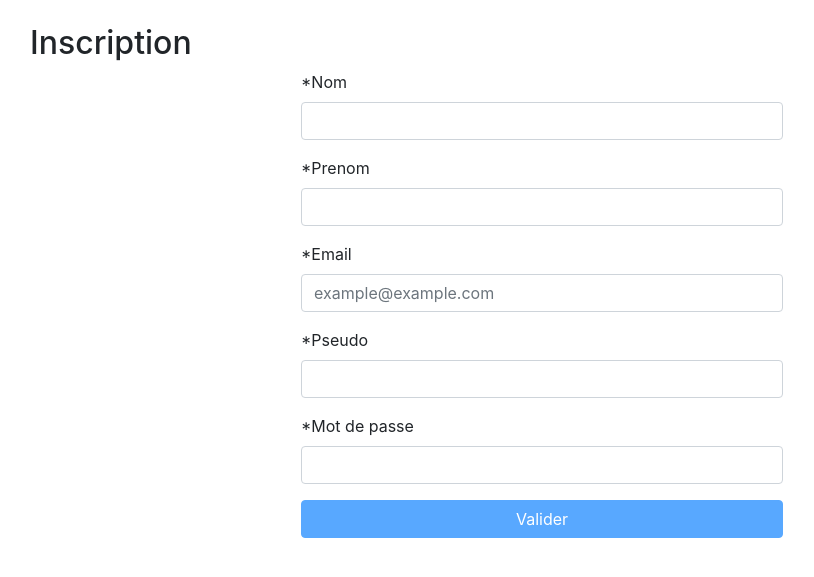
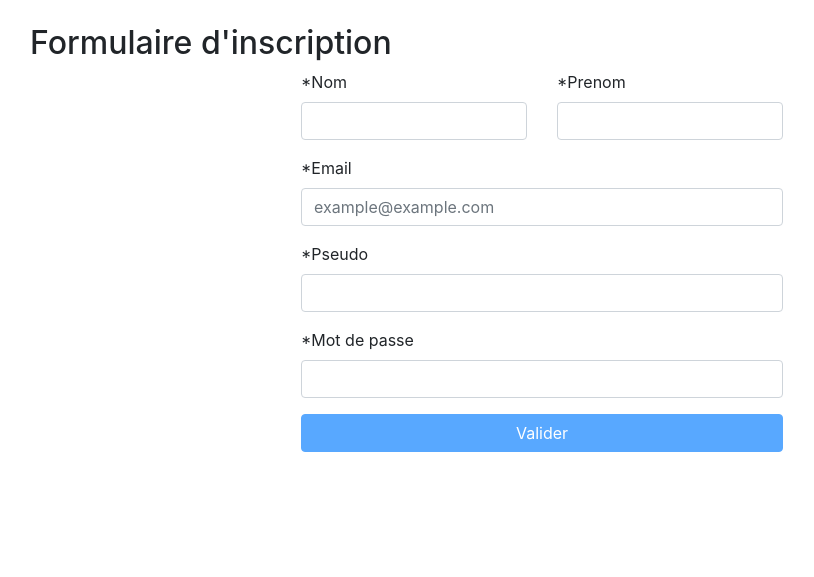
Before and after one commit to TheTota/Popotier, a PHP site: page /user/add in a window 1280 px wide. Shown: the part 56-633 px from the top of the page, without its empty margins (98-912 px from the left). Run offline with PHP 8.4, Linux system fonts and the light colour scheme.

Commit message:
feat: modified css

```diff
--- a/src/services/LoginService.php
+++ b/src/services/LoginService.php
@@ -27,6 +27,7 @@ class LoginService
 
             if(password_verify($password, $res['mot_de_passe'])){
                 $_SESSION['alias'] = $res['pseudo'];
+                $_SESSION['role'] = $res['role'];
                 return true;
             } else {
                 return false;
--- a/src/views/templates/layout/header.html.twig
+++ b/src/views/templates/layout/header.html.twig
@@ -14,8 +14,14 @@
         <form class="form-inline my-2 my-lg-0">
             <div class="user-actions">
                 {% if session.alias %}
-                    <a class="btn btn-light btn-sm" href="#">Profil</a>
-                    <a class="btn btn-outline-danger btn-sm" href="/logout">Deconnexion</a>
+                    {% if session.role == 'admin' %}
+                        <a class="btn btn-light btn-sm" href="#">Profil</a>
+                        <a class="btn btn-outline-danger btn-sm" href="/logout">Deconnexion</a>
+                    {% else %}
+                        <a class="btn btn-light btn-sm" href="#">Profil</a>
+                        <a class="btn btn-outline-danger btn-sm" href="/logout">Deconnexion</a>
+                    {% endif %}
+
                 {% else %}
                     <a class="btn btn-outline-primary" href="/user/add">Inscritpion</a>
                     <a class="btn btn-outline-primary" href="/login">Connexion</a>
--- a/src/views/templates/user/user-create-form.html.twig
+++ b/src/views/templates/user/user-create-form.html.twig
@@ -1,14 +1,16 @@
 <form action="/user/add" method="POST">
 
-    <div class="form-group">
+    <div class="row">
+        <div class="form-group col-sm-6">
             <label for="inputLastName">*Nom</label>
             <input type="text" class="form-control" id="inputLastName" name="lastName">
             <small id="lastNameError" class="form-text text-danger hide">Le nom doit contenir uniquement des lettres</small>
         </div>
-    <div class="form-group">
+        <div class="form-group col-sm-6">
             <label for="inputFirstName">*Prenom</label>
             <input type="text" class="form-control" id="inputFirstName" name="firstName">
             <small id="firstNameError" class="form-text text-danger hide">Le prenom doit contenir uniquement des lettres</small>
+        </div>
     </div>
 
     <div class="form-group">
--- a/src/views/templates/user/user-create.html.twig
+++ b/src/views/templates/user/user-create.html.twig
@@ -1,12 +1,12 @@
 {% extends "layout/base.html.twig" %}
 
 {% block links %}
-    {{ parent()}}
+    {{ parent() }}
     <link rel="stylesheet" href="/public/css/user/user-form.css">
-{%  endblock %}
+{% endblock %}
 
 {% block content %}
-    <h2>Inscription</h2>
+    <h2>Formulaire d'inscription</h2>
 
     <div class="container">
         <div class="row">
@@ -17,7 +17,9 @@
                         Le compte a bien été créé, vous pouvez a présent vous connecter
                     </div>
                 {% endif %}
+
                 {{ include('user/user-create-form.html.twig') }}
+
             </div>
             <div class="col-md-3"></div>
         </div>
```
Lines whose indentation alone changed are shown as unchanged.
